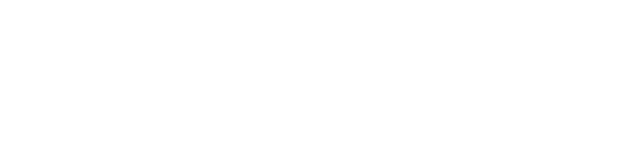
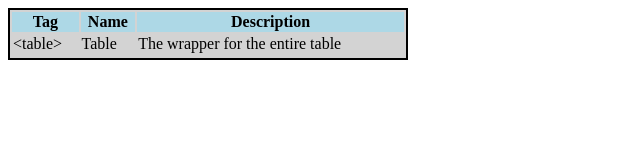
Before and after one commit to DeltaJohn/html_cheatsheet, a plain HTML site: page index.html in a window 1280 px wide. Shown: the whole page, without its empty margins (0-640 px from the left). Drawn offline with Linux system fonts and the light colour scheme.

Commit message:
Began tables section

```diff
--- a/index.html
+++ b/index.html
@@ -6,6 +6,25 @@
     <title>My HTML Cheatsheet</title>
   </head>
   <body>
+    <section class="Tables">
+      <table>
+        <tr>
+          <th>Tag</th>
+          <th colspan="2">Name</th>
+          <th colspan="4">Description</th>
+        </tr>
+
+        <tr>
+          <td>&lt;table&gt;</td>
+          <td colspan="2">Table</td>
+          <td colspan="4">The wrapper for the entire table</td>
+        </tr>
+
+        <tr>
+        </tr>
+
+      </table>
+    </section>
 
   </body>
 </html>
--- a/resources/style.css
+++ b/resources/style.css
@@ -3,3 +3,15 @@
 body {
   font-size: 16px;
 }
+
+/* Tables section */
+
+table {
+  width: 400px;
+  background-color: lightgrey;
+  border: solid black 2px;
+}
+
+th {
+  background-color: lightblue;
+}
```
